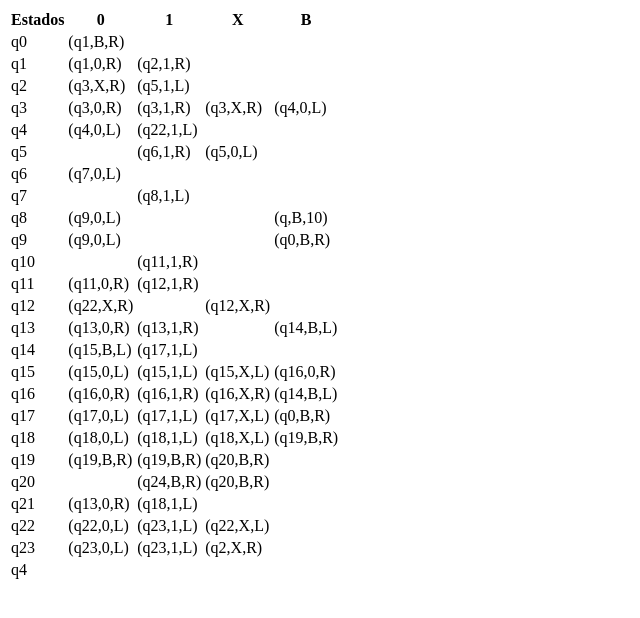
After one commit to HugoCD20/Calculadora, a PHP site: page /tabla5.php in a window 1280 px wide. The commit adds this page. Shown: the top 618 px of the page, without its empty margins (0-640 px from the left). Run offline with PHP 8.4, Linux system fonts and the light colour scheme.

Commit message:
Tabla de trasiciones terminada

```diff
--- a/index.php
+++ b/index.php
@@ -241,6 +241,8 @@ session_start();
                 include("tabla3.php");
             }elseif($_SESSION["tabla"]=="-"){
                 include("tabla4.php");
+            }elseif($_SESSION["tabla"]=="^"){
+                include("tabla5.php");
             }
 
         }
--- /dev/null
+++ b/tabla5.php
@@ -0,0 +1,189 @@
+
+<table>
+    <thead>
+        <tr>
+            <th>Estados</th>
+            <th>0</th>
+            <th>1</th>
+            <th>X</th>
+            <th>B</th>
+        </tr>
+    </thead>
+    <tbody>
+        <tr>
+            <td>q0</td>
+            <td>(q1,B,R)</td>
+            <td></td>
+            <td></td>
+            <td></td>
+        </tr>
+        <tr>
+            <td>q1</td>
+            <td>(q1,0,R)</td>
+            <td>(q2,1,R)</td>
+            <td></td>
+            <td></td>
+        </tr>
+        <tr>
+            <td>q2</td>
+            <td>(q3,X,R)</td>
+            <td>(q5,1,L)</td>
+            <td></td>
+            <td></td>
+        </tr>
+        <tr>
+            <td>q3</td>
+            <td>(q3,0,R)</td>
+            <td>(q3,1,R)</td>
+            <td>(q3,X,R)</td>
+            <td>(q4,0,L)</td>
+        </tr>
+        <tr>
+            <td>q4</td>
+            <td>(q4,0,L)</td>
+            <td>(q22,1,L)</td>
+            <td></td>
+            <td></td>
+        </tr>
+        <tr>
+            <td>q5</td>
+            <td></td>
+            <td>(q6,1,R)</td>
+            <td>(q5,0,L)</td>
+            <td></td>
+        </tr>
+        <tr>
+            <td>q6</td>
+            <td>(q7,0,L)</td>
+            <td></td>
+            <td></td>
+            <td></td>
+        </tr>
+        <tr>
+            <td>q7</td>
+            <td></td>
+            <td>(q8,1,L)</td>
+            <td></td>
+            <td></td>
+        </tr>
+        <tr>
+            <td>q8</td>
+            <td>(q9,0,L)</td>
+            <td></td>
+            <td></td>
+            <td>(q,B,10)</td>
+        </tr>
+        <tr>
+            <td>q9</td>
+            <td>(q9,0,L)</td>
+            <td></td>
+            <td></td>
+            <td>(q0,B,R)</td>
+        </tr>
+        <tr>
+            <td>q10</td>
+            <td></td>
+            <td>(q11,1,R)</td>
+            <td></td>
+            <td></td>
+        </tr>
+        <tr>
+            <td>q11</td>
+            <td>(q11,0,R)</td>
+            <td>(q12,1,R)</td>
+            <td></td>
+            <td></td>
+        </tr>
+        <tr>
+            <td>q12</td>
+            <td>(q22,X,R)</td>
+            <td></td>
+            <td>(q12,X,R)</td>
+            <td></td>
+        </tr>
+        <tr>
+            <td>q13</td>
+            <td>(q13,0,R)</td>
+            <td>(q13,1,R)</td>
+            <td></td>
+            <td>(q14,B,L)</td>
+        </tr>
+        <tr>
+            <td>q14</td>
+            <td>(q15,B,L)</td>
+            <td>(q17,1,L)</td>
+            <td></td>
+            <td></td>
+        </tr>
+        <tr>
+            <td>q15</td>
+            <td>(q15,0,L)</td>
+            <td>(q15,1,L)</td>
+            <td>(q15,X,L)</td>
+            <td>(q16,0,R)</td>
+        </tr>
+        <tr>
+            <td>q16</td>
+            <td>(q16,0,R)</td>
+            <td>(q16,1,R)</td>
+            <td>(q16,X,R)</td>
+            <td>(q14,B,L)</td>
+        </tr>
+        <tr>
+            <td>q17</td>
+            <td>(q17,0,L)</td>
+            <td>(q17,1,L)</td>
+            <td>(q17,X,L)</td>
+            <td>(q0,B,R)</td>
+        </tr>
+        <tr>
+            <td>q18</td>
+            <td>(q18,0,L)</td>
+            <td>(q18,1,L)</td>
+            <td>(q18,X,L)</td>
+            <td>(q19,B,R)</td>
+        </tr>
+        <tr>
+            <td>q19</td>
+            <td>(q19,B,R)</td>
+            <td>(q19,B,R)</td>
+            <td>(q20,B,R)</td>
+            <td></td>
+        </tr>
+        <tr>
+            <td>q20</td>
+            <td></td>
+            <td>(q24,B,R)</td>
+            <td>(q20,B,R)</td>
+            <td></td>
+        </tr>
+        <tr>
+            <td>q21</td>
+            <td>(q13,0,R)</td>
+            <td>(q18,1,L)</td>
+            <td></td>
+            <td></td>
+        </tr>
+        <tr>
+            <td>q22</td>
+            <td>(q22,0,L)</td>
+            <td>(q23,1,L)</td>
+            <td>(q22,X,L)</td>
+            <td></td>
+        </tr>
+        <tr>
+            <td>q23</td>
+            <td>(q23,0,L)</td>
+            <td>(q23,1,L)</td>
+            <td>(q2,X,R)</td>
+            <td></td>
+        </tr>
+        <tr>
+            <td>q4</td>
+            <td></td>
+            <td></td>
+            <td></td>
+            <td></td>
+        </tr>
+    </tbody>
+</table>
```
